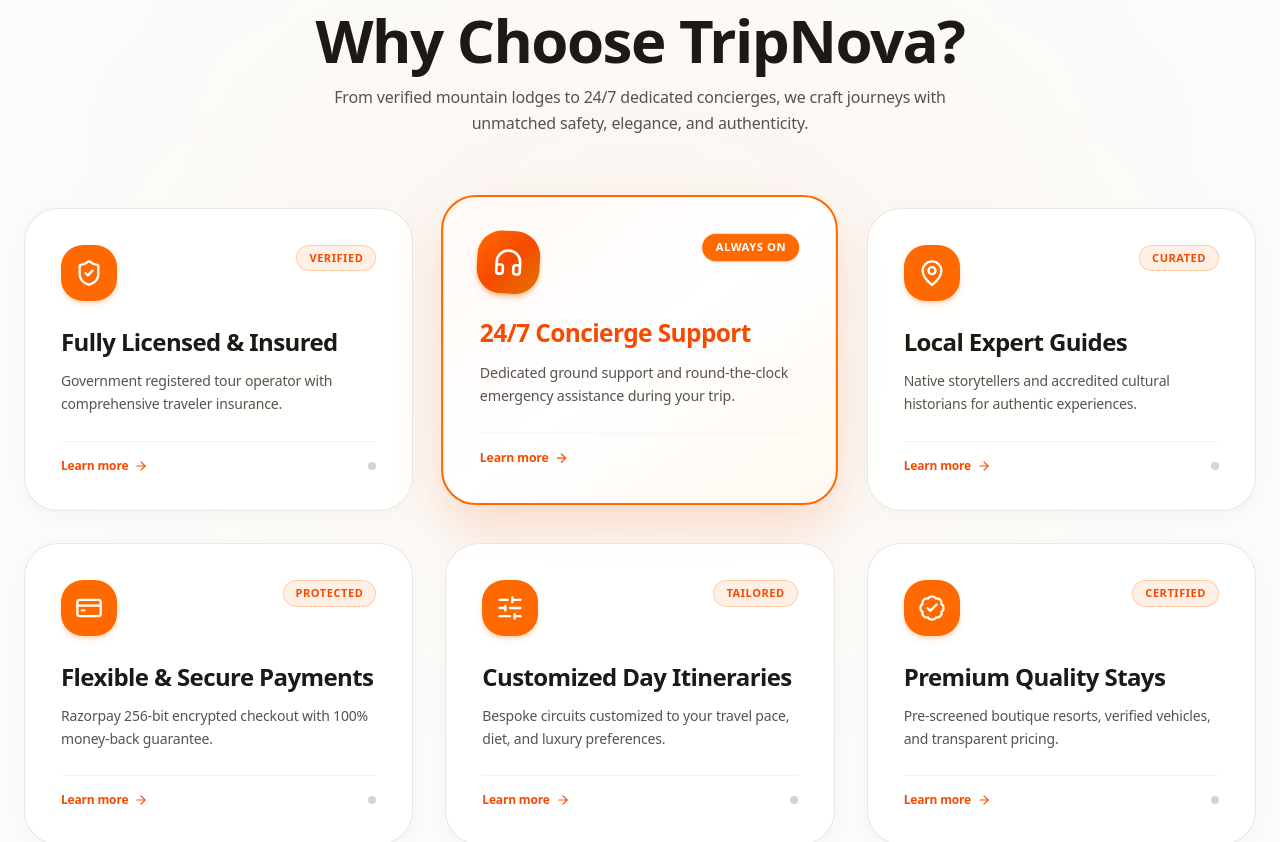
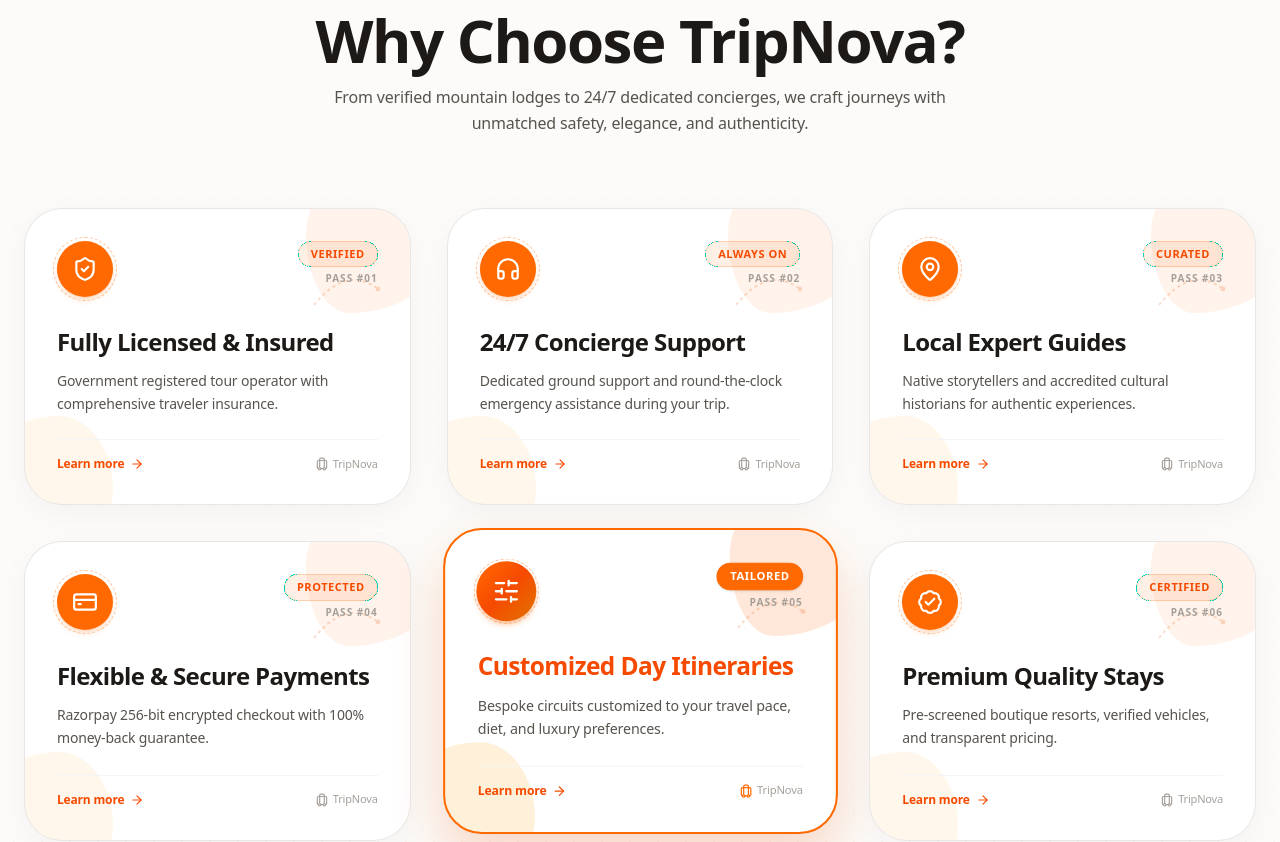
Before and after one commit to aditi334kushwah/travellingwebsite, a Next.js app in the folder frontend/: page / in a window 1280 px wide. Shown: the part 5060-5902 px from the top of the page. Built offline with nearby package versions, Linux system fonts and the light colour scheme; no server answers.

Commit message:
style(cards): match Why Choose TripNova cards with exact travel pass fluid blob and orbit badge design

```diff
--- a/frontend/src/components/home/ChooseTripNova.tsx
+++ b/frontend/src/components/home/ChooseTripNova.tsx
@@ -1,7 +1,7 @@
 "use client";
 
 import React, { useState } from "react";
-import { ShieldCheck, Headphones, MapPin, CreditCard, SlidersHorizontal, BadgeCheck, Sparkles, ArrowRight } from "lucide-react";
+import { ShieldCheck, Headphones, MapPin, CreditCard, SlidersHorizontal, BadgeCheck, Sparkles, ArrowRight, Luggage, Plane, Compass } from "lucide-react";
 import FadeUp from "@/components/ui/FadeUp";
 
 type CardItem = {
@@ -10,136 +10,68 @@ type CardItem = {
   title: string;
   desc: string;
   tag: string;
+  badgeNumber: string;
 };
 
 const data: CardItem[] = [
   {
     id: 1,
-    icon: <ShieldCheck size={28} />,
+    icon: <ShieldCheck size={26} />,
     title: "Fully Licensed & Insured",
     desc: "Government registered tour operator with comprehensive traveler insurance.",
-    tag: "VERIFIED"
+    tag: "VERIFIED",
+    badgeNumber: "01"
   },
   {
     id: 2,
-    icon: <Headphones size={28} />,
+    icon: <Headphones size={26} />,
     title: "24/7 Concierge Support",
     desc: "Dedicated ground support and round-the-clock emergency assistance during your trip.",
-    tag: "ALWAYS ON"
+    tag: "ALWAYS ON",
+    badgeNumber: "02"
   },
   {
     id: 3,
-    icon: <MapPin size={28} />,
+    icon: <MapPin size={26} />,
     title: "Local Expert Guides",
     desc: "Native storytellers and accredited cultural historians for authentic experiences.",
-    tag: "CURATED"
+    tag: "CURATED",
+    badgeNumber: "03"
   },
   {
     id: 4,
-    icon: <CreditCard size={28} />,
+    icon: <CreditCard size={26} />,
     title: "Flexible & Secure Payments",
     desc: "Razorpay 256-bit encrypted checkout with 100% money-back guarantee.",
-    tag: "PROTECTED"
+    tag: "PROTECTED",
+    badgeNumber: "04"
   },
   {
     id: 5,
-    icon: <SlidersHorizontal size={28} />,
+    icon: <SlidersHorizontal size={26} />,
     title: "Customized Day Itineraries",
     desc: "Bespoke circuits customized to your travel pace, diet, and luxury preferences.",
-    tag: "TAILORED"
+    tag: "TAILORED",
+    badgeNumber: "05"
   },
   {
     id: 6,
-    icon: <BadgeCheck size={28} />,
+    icon: <BadgeCheck size={26} />,
     title: "Premium Quality Stays",
     desc: "Pre-screened boutique resorts, verified vehicles, and transparent pricing.",
-    tag: "CERTIFIED"
+    tag: "CERTIFIED",
+    badgeNumber: "06"
   },
 ];
 
-const FeatureCard = ({ id, icon, title, desc, tag, isHighlighted, onHover }: CardItem & { isHighlighted: boolean; onHover: () => void }) => (
-  <div
-    onMouseEnter={onHover}
-    className={`group relative w-full rounded-[34px] p-7 sm:p-9 text-left transition-all duration-500 cursor-pointer flex flex-col justify-between h-full ${
-      isHighlighted
-        ? "bg-white dark:bg-stone-900 border-2 border-orange-500 shadow-[0_22px_45px_rgb(234,88,12,0.18)] -translate-y-2.5 scale-[1.02]"
-        : "bg-white/90 dark:bg-stone-900/80 border border-stone-200/90 dark:border-stone-800 shadow-[0_4px_24px_rgb(0,0,0,0.03)] hover:-translate-y-2 hover:border-orange-400 hover:shadow-[0_20px_40px_rgb(234,88,12,0.14)]"
-    }`}
-  >
-    {/* Dynamic Background Organic Glow on Highlight/Hover */}
-    <div
-      className={`absolute inset-0 rounded-[34px] pointer-events-none transition-opacity duration-500 ${
-        isHighlighted ? "opacity-100 bg-gradient-to-br from-orange-500/[0.04] via-transparent to-amber-500/[0.06]" : "opacity-0 group-hover:opacity-100 bg-gradient-to-br from-orange-500/[0.03] to-transparent"
-      }`}
-    />
-
-    <div className="relative z-10">
-      {/* Top Bar: Icon Pill Container (Matching Image 3) + Tag */}
-      <div className="flex items-start justify-between mb-6">
-
-        {/* Rounded Soft Square Icon Container in Rich Brand Orange */}
-        <div
-          className={`w-14 h-14 rounded-[22px] flex items-center justify-center transition-all duration-500 shadow-md ${
-            isHighlighted
-              ? "bg-gradient-to-br from-orange-500 via-orange-600 to-amber-600 text-white shadow-orange-500/35 scale-110 rotate-3"
-              : "bg-orange-500 text-white group-hover:bg-gradient-to-br group-hover:from-orange-500 group-hover:to-amber-600 group-hover:scale-110 group-hover:rotate-3 shadow-orange-500/20"
-          }`}
-        >
-          {icon}
-        </div>
-
-        {/* Status Tag Pill (Matching Image 3: e.g. ALWAYS ON, VERIFIED, PROTECTED) */}
-        <span
-          className={`text-[10px] sm:text-[11px] font-bold font-poppins uppercase tracking-wider px-3 py-1 rounded-full border transition-colors duration-300 ${
-            isHighlighted
-              ? "bg-orange-500 text-white border-orange-500 shadow-sm"
-              : "text-orange-600 dark:text-orange-400 bg-orange-500/10 border-orange-500/25 group-hover:bg-orange-500 group-hover:text-white group-hover:border-orange-500"
-          }`}
-        >
-          {tag}
-        </span>
-      </div>
-
-      {/* Card Title (Highlights in Brand Orange on Active/Hover) */}
-      <h3
-        className={`font-playfair font-bold text-xl sm:text-2xl tracking-tight transition-colors duration-300 leading-snug ${
-          isHighlighted
-            ? "text-orange-600 dark:text-orange-400"
-            : "text-stone-900 dark:text-stone-100 group-hover:text-orange-600 dark:group-hover:text-orange-400"
-        }`}
-      >
-        {title}
-      </h3>
-
-      {/* Card Description */}
-      <p className="mt-3 text-xs sm:text-sm text-stone-600 dark:text-stone-300 font-poppins leading-relaxed font-light">
-        {desc}
-      </p>
-    </div>
-
-    {/* Bottom Footer Action (Matching "Learn more →") */}
-    <div className="relative z-10 mt-6 pt-4 border-t border-stone-100 dark:border-stone-800/80 flex items-center justify-between text-xs font-semibold text-orange-600 dark:text-orange-400 font-poppins">
-      <span className="group-hover:translate-x-1 transition-transform inline-flex items-center gap-1.5">
-        <span>Learn more</span>
-        <ArrowRight size={14} />
-      </span>
-      <span
-        className={`w-2 h-2 rounded-full transition-all duration-300 ${
-          isHighlighted ? "bg-orange-500 scale-125 animate-ping" : "bg-stone-300 dark:bg-stone-700 group-hover:bg-orange-500"
-        }`}
-      />
-    </div>
-  </div>
-);
-
-const ChooseTripNova = () => {
-  const [highlightedId, setHighlightedId] = useState<number>(2); // Default active card (24/7 Concierge Support as in user image)
+export default function ChooseTripNova() {
+  const [activeCard, setActiveCard] = useState<number>(5); // 5 is "Customized Day Itineraries" active in user screenshot
 
   return (
     <section className="py-20 sm:py-28 bg-[#fcfbf9] dark:bg-[#09090b] relative overflow-hidden border-b border-stone-200/70 dark:border-stone-800/80">
 
-      {/* Subtle Background Glow Orbs */}
-      <div className="absolute top-1/4 left-1/2 -translate-x-1/2 w-[700px] h-[350px] bg-orange-500/5 rounded-full blur-[140px] pointer-events-none" />
+      {/* Background Soft Dotted Flight Path & Clouds Texture (Matching Reference Style) */}
+      <div className="absolute inset-0 bg-[radial-gradient(#ea580c0a_1.5px,transparent_1.5px)] [background-size:28px_28px] pointer-events-none" />
 
       <div className="max-w-7xl mx-auto px-4 sm:px-6 relative z-10">
 
@@ -164,22 +96,134 @@ const ChooseTripNova = () => {
           </FadeUp>
         </div>
 
-        {/* 6-Card Grid Matching User Image 3 */}
-        <div className="grid grid-cols-1 sm:grid-cols-2 lg:grid-cols-3 gap-6 sm:gap-8 items-stretch">
-          {data.map((item, index) => (
-            <FadeUp key={item.id} delay={index * 0.08} className="h-full">
-              <FeatureCard
-                {...item}
-                isHighlighted={highlightedId === item.id}
-                onHover={() => setHighlightedId(item.id)}
-              />
-            </FadeUp>
-          ))}
+        {/* 6-CARD GRID: TRAVEL PASS ID / BOARDING CARD DESIGN WITH ORGANIC CORNER FLUID BLOBS */}
+        <div className="grid grid-cols-1 sm:grid-cols-2 lg:grid-cols-3 gap-7 sm:gap-8 lg:gap-9 items-stretch">
+          {data.map((item, index) => {
+            const isActive = activeCard === item.id;
+
+            return (
+              <FadeUp key={item.id} delay={index * 0.08} className="h-full">
+                <div
+                  onMouseEnter={() => setActiveCard(item.id)}
+                  className={`group relative w-full h-full rounded-[38px] p-7 sm:p-8 text-left transition-all duration-500 cursor-pointer overflow-hidden flex flex-col justify-between ${
+                    isActive
+                      ? "bg-white dark:bg-stone-900 border-2 border-orange-500 shadow-[0_24px_50px_rgba(234,88,12,0.22)] -translate-y-2.5 scale-[1.02]"
+                      : "bg-white dark:bg-stone-900/90 border border-stone-200/90 dark:border-stone-800 shadow-[0_8px_30px_rgb(0,0,0,0.04)] hover:border-orange-400 hover:-translate-y-2 hover:shadow-[0_20px_40px_rgba(234,88,12,0.14)]"
+                  }`}
+                >
+
+                  {/* ========================================================
+                      ORGANIC FLUID SHAPES (Directly Inspired by Image 2 Travel Card):
+                      1. Top-Right Soft Wave Blob
+                      2. Bottom-Left Soft Wave Blob
+                      3. Dotted Dashed Flight Path Track
+                     ======================================================== */}
+
+                  {/* Top-Right Ambient Fluid Shape in Warm Palette */}
+                  <div
+                    className={`absolute -top-10 -right-10 w-36 h-36 rounded-full transition-transform duration-700 ease-out pointer-events-none group-hover:scale-125 ${
+                      isActive ? "bg-orange-500/15" : "bg-orange-500/8 dark:bg-orange-500/10"
+                    }`}
+                    style={{ borderRadius: "42% 58% 70% 30% / 45% 45% 55% 55%" }}
+                  />
+
+                  {/* Bottom-Left Ambient Fluid Shape in Warm Palette */}
+                  <div
+                    className={`absolute -bottom-10 -left-10 w-32 h-32 rounded-full transition-transform duration-700 ease-out pointer-events-none group-hover:scale-125 ${
+                      isActive ? "bg-amber-500/15" : "bg-amber-500/8 dark:bg-amber-500/10"
+                    }`}
+                    style={{ borderRadius: "58% 42% 38% 62% / 42% 58% 42% 58%" }}
+                  />
+
+                  {/* Subtle Dotted Flight Path Arc Curve */}
+                  <div className="absolute top-12 right-6 w-20 h-16 pointer-events-none opacity-20 dark:opacity-30">
+                    <svg viewBox="0 0 100 80" fill="none" className="w-full h-full">
+                      <path
+                        d="M10 60 Q 50 10 90 40"
+                        stroke="#ea580c"
+                        strokeWidth="2.5"
+                        strokeDasharray="4 4"
+                      />
+                      <circle cx="90" cy="40" r="3" fill="#ea580c" />
+                    </svg>
+                  </div>
+
+                  {/* ================= CARD HEADER ================= */}
+                  <div className="relative z-10 flex items-start justify-between mb-6">
+
+                    {/* Rounded Circular Avatar Badge (Matching User's "Your Name / Photo" circle from Image 2) */}
+                    <div className="relative flex items-center justify-center">
+                      {/* Outer Dotted Orbit Ring */}
+                      <div className="absolute -inset-1 rounded-full border border-dashed border-orange-500/40 group-hover:rotate-45 transition-transform duration-700 pointer-events-none" />
+
+                      {/* Icon Container with Warm Orange Gradient */}
+                      <div
+                        className={`w-14 h-14 rounded-full flex items-center justify-center transition-all duration-500 shadow-md ${
+                          isActive
+                            ? "bg-gradient-to-br from-orange-500 via-orange-600 to-amber-600 text-white shadow-orange-500/35 scale-105"
+                            : "bg-orange-500 text-white group-hover:bg-gradient-to-br group-hover:from-orange-500 group-hover:to-amber-600 group-hover:scale-105 shadow-orange-500/20"
+                        }`}
+                      >
+                        {item.icon}
+                      </div>
+                    </div>
+
+                    {/* Top Right: Tag & Step ID (e.g. "ALWAYS ON", "VERIFIED") */}
+                    <div className="flex flex-col items-end gap-1">
+                      <span
+                        className={`text-[10px] sm:text-[11px] font-bold font-poppins uppercase tracking-wider px-3 py-1 rounded-full border transition-all duration-300 ${
+                          isActive
+                            ? "bg-orange-500 text-white border-orange-500 shadow-sm"
+                            : "text-orange-600 dark:text-orange-400 bg-orange-500/10 border-orange-500/25 group-hover:bg-orange-500 group-hover:text-white group-hover:border-orange-500"
+                        }`}
+                      >
+                        {item.tag}
+                      </span>
+                      <span className="text-[10px] font-mono text-stone-400 font-semibold tracking-widest">
+                        PASS #{item.badgeNumber}
+                      </span>
+                    </div>
+
+                  </div>
+
+                  {/* ================= CARD BODY ================= */}
+                  <div className="relative z-10 mt-1">
+                    <h3
+                      className={`font-playfair font-bold text-xl sm:text-2xl tracking-tight transition-colors duration-300 leading-snug ${
+                        isActive
+                          ? "text-orange-600 dark:text-orange-400"
+                          : "text-stone-900 dark:text-stone-100 group-hover:text-orange-600 dark:group-hover:text-orange-400"
+                      }`}
+                    >
+                      {item.title}
+                    </h3>
+
+                    <p className="mt-3 text-xs sm:text-sm text-stone-600 dark:text-stone-300 font-poppins leading-relaxed font-light">
+                      {item.desc}
+                    </p>
+                  </div>
+
+                  {/* ================= CARD FOOTER ================= */}
+                  <div className="relative z-10 mt-6 pt-4 border-t border-stone-100 dark:border-stone-800/80 flex items-center justify-between text-xs font-semibold text-orange-600 dark:text-orange-400 font-poppins">
+                    <span className="group-hover:translate-x-1 transition-transform inline-flex items-center gap-1.5">
+                      <span>Learn more</span>
+                      <ArrowRight size={14} />
+                    </span>
+
+                    {/* Small Travel Bag Icon Indicator matching Image 2 */}
+                    <div className="flex items-center gap-1 text-[11px] text-stone-400 font-normal">
+                      <Luggage size={14} className={isActive ? "text-orange-500" : "text-stone-400 group-hover:text-orange-500"} />
+                      <span>TripNova</span>
+                    </div>
+                  </div>
+
+                </div>
+              </FadeUp>
+            );
+          })}
         </div>
 
       </div>
     </section>
   );
-};
-
-export default ChooseTripNova;
+}
```
